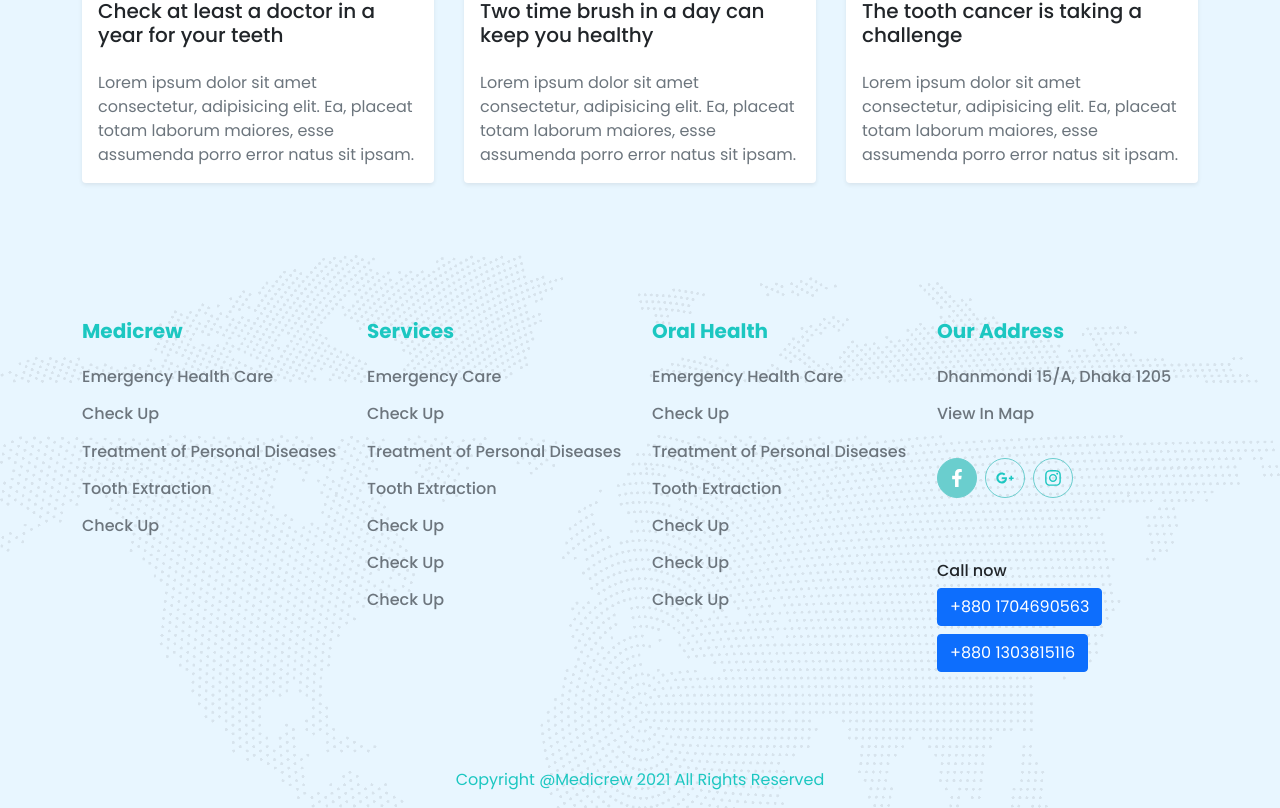
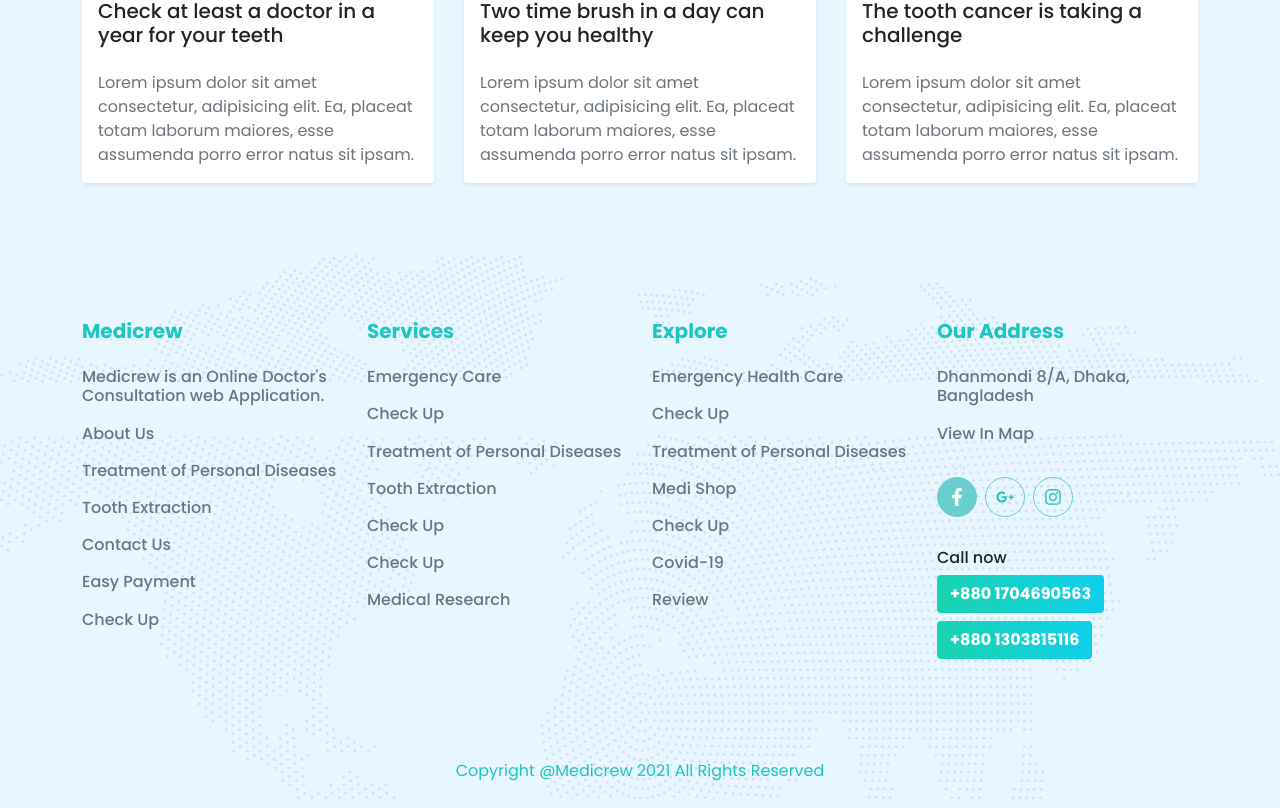
Before and after one commit to Shohelrana63/medicrew-client, a React (Create React App) app: page / in a window 1280 px wide. Shown: the part 3413-4221 px from the top of the page. Built offline with nearby package versions, Linux system fonts and the light colour scheme; no server answers.

Commit message:
not found page ok

```diff
--- a/src/App.js
+++ b/src/App.js
@@ -18,6 +18,7 @@ import Contacts from './Pages/Contacts';
 import Covid from './Pages/Covid';
 import AboutUs from './Pages/AboutUs';
 import MediShops from './Pages/MediShops';
+import NotFound from './Pages/NotFound';
 
 export const DataContext = createContext();
 export const CalenderContext = createContext();
@@ -121,6 +122,9 @@ console.log("allAppointments",allDoctors);
             <PrivateRoute path="/dashboard/payment">
               <Payment/>
             </PrivateRoute>
+            <Route path="*">
+							<NotFound />
+						</Route>
           </Switch>
         </Router>
         </CalenderContext.Provider>
--- a/src/Components/Footer/Footer.js
+++ b/src/Components/Footer/Footer.js
@@ -6,11 +6,13 @@ import FooterCol from './FooterCol';
 
 const Footer = () => {
     const noNamed = [
-        { name: "Emergency Health Care", link: "/emergency" },
-        { name: "Check Up", link: "/checkup" },
+        { name: "Medicrew is an Online Doctor's Consultation web Application.", link: "/" },
+        { name: "About Us", link: "/about" },
         { name: "Treatment of Personal Diseases", link: "/personal-treatment" },
         { name: "Tooth Extraction", link: "/tooth-extract" },
-        { name: "Check Up", link: "/checkup" },
+        { name: "Contact Us", link: "/contact" },
+        { name: "Easy Payment", link: "/payment" },
+        { name: "Check Up", link: "/checkup" }
     ]
     const services = [
         { name: "Emergency Care", link: "/emergency" },
@@ -19,39 +21,39 @@ const Footer = () => {
         { name: "Tooth Extraction", link: "/tooth-extract" },
         { name: "Check Up", link: "/checkup" },
         { name: "Check Up", link: "/checkup" },
-        { name: "Check Up", link: "/checkup" }
+        { name: "Medical Research", link: "/research" }
     ]
-    const oralHealth = [
+    const explore = [
         { name: "Emergency Health Care", link: "/emergency" },
         { name: "Check Up", link: "/checkup" },
         { name: "Treatment of Personal Diseases", link: "/personal-treatment" },
-        { name: "Tooth Extraction", link: "/tooth-extract" },
+        { name: "Medi Shop", link: "/medishop" },
         { name: "Check Up", link: "/checkup" },
-        { name: "Check Up", link: "/checkup" },
-        { name: "Check Up", link: "/checkup" }
+        { name: "Covid-19", link: "/covid" },
+        { name: "Review", link: "/reviews" }
     ]
     const ourAddress = [
-        { name: "Dhanmondi 15/A, Dhaka 1205", link: "//google.com/map" },
-        { name: "View In Map", link: "//google.com/map" },
+        { name: "Dhanmondi 8/A, Dhaka, Bangladesh", link: "/https://www.google.com/maps" },
+        { name: "View In Map", link: "/https://www.google.com/maps" },
 
     ]
     return (
         <section className="footer my-5">
             <div className="container pt-3">
                 <div className="row py-5">
-                    <FooterCol key={1} menuTitle={"Medicrew"} menuItems={noNamed} />
+                    <FooterCol style={{lineHeight:1.9}} key={1} menuTitle={"Medicrew"} menuItems={noNamed} />
                     <FooterCol key={2} menuTitle="Services" menuItems={services} />
-                    <FooterCol key={3} menuTitle="Oral Health" menuItems={oralHealth} />
+                    <FooterCol key={3} menuTitle="Explore" menuItems={explore} />
                     <FooterCol key={4} menuTitle="Our Address" menuItems={ourAddress}>
                         <ul className="social-media list-inline">
                             <li className="list-inline-item"><a href="//facebook.com"><FontAwesomeIcon className="icon active-icon" icon={faFacebookF} /></a></li>
                             <li className="list-inline-item"><a href="//google.com"><FontAwesomeIcon className="icon" icon={faGooglePlusG} /></a></li>
                             <li className="list-inline-item"><a href="//instagram.com"><FontAwesomeIcon className="icon" icon={faInstagram} /></a></li>
                         </ul>
-                        <div className="mt-5">
+                        <div className="">
                             <h6>Call now</h6>
-                            <button className="btn btn-primary">+880 1704690563</button>
-                            <button className="btn btn-primary mt-2">+880 1303815116</button>
+                            <button className="btn btn-style">+880 1704690563</button>
+                            <button className="btn btn-style mt-2">+880 1303815116</button>
                         </div>
                     </FooterCol>
                 </div>
--- /dev/null
+++ b/src/Pages/NotFound.js
@@ -0,0 +1,25 @@
+import { faArrowLeft } from '@fortawesome/free-solid-svg-icons';
+import { FontAwesomeIcon } from '@fortawesome/react-fontawesome';
+import React from 'react';
+import error from '../Images/serviceIcon/404Error.png';
+const goBack = () => window.history.back();
+
+const NotFound = () => {
+	return (
+		<section className="error">
+			<div className="d-flex align-items-center justify-content-center text-center" style={{ height: '100vh' }}>
+				<div>
+					<img src={error} width="100" alt="" />
+					<p className="lead">Page Not Found</p>
+                    <h5 style={{ color:"#1f2d53"}}className="font-weight-bold">"You know what keeps going through my head? <br />
+                        where's my SANDWICH?"</h5>
+					<button onClick={goBack} className="btn btn-style" to="/">
+						<FontAwesomeIcon className=" mr-2" icon={faArrowLeft} /> Go Back
+					</button>
+				</div>
+			</div>
+		</section>
+	);
+};
+
+export default NotFound;
```
Also changed, not shown: src/Images/serviceIcon/404Error.png (added).
